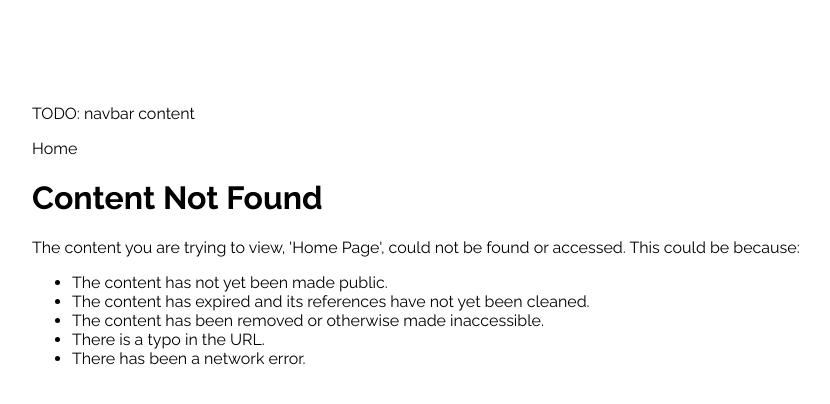
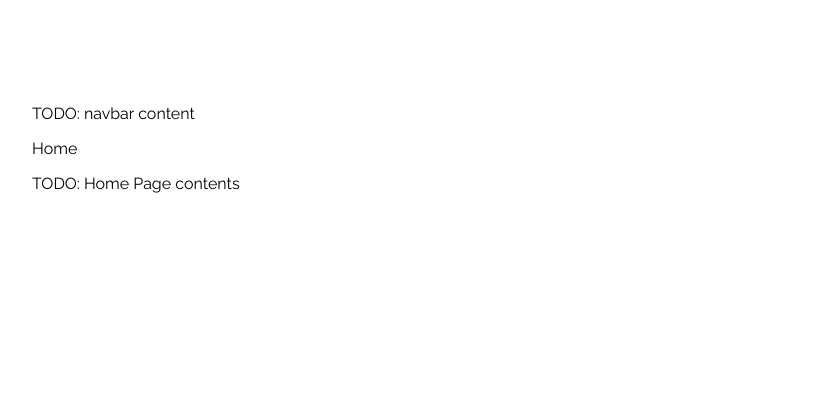
Before and after one commit to ondryice/wildfire-safety, a React (Create React App) app: page / in a window 1280 px wide. Shown: the top 404 px of the page, without its empty margins (40-870 px from the left). Built offline with nearby package versions, Linux system fonts and the light colour scheme.

Commit message:
render home page component

```diff
--- a/src/assets/components/Page.js
+++ b/src/assets/components/Page.js
@@ -1,5 +1,6 @@
 import React from 'react';
 import { notFoundError } from '../utils/Errors';
+import { HomePage } from './HomePage/HomePage';
 import { Navbar } from './margins/Navbar';
 
 export class Page extends React.Component {
@@ -11,7 +12,7 @@ export class Page extends React.Component {
         };
 
         this.pageContents = {
-            // 'Home Page'             :   <p>TODO: Home page</p>,
+            'Home Page'             :   <HomePage />,
             'Not Yet Implemented'   :   notFoundError({})
         };
 
```
